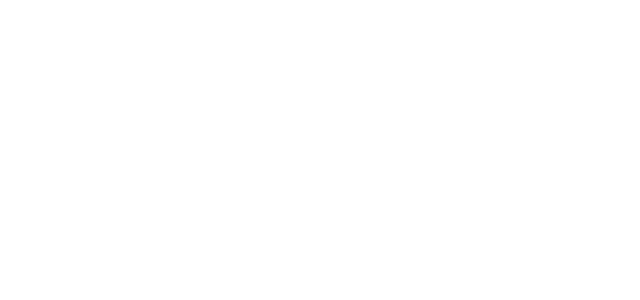
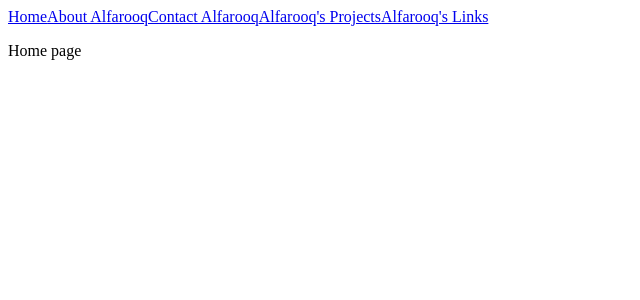
Before and after one commit to AlfarooqAlmenghawi/Alfarooq-Portfolio, a React (Vite) app: page / in a window 1280 px wide. Before the commit this address had no page. Shown: the top 300 px of the page, without its empty margins (0-640 px from the left). Built offline with nearby package versions, Linux system fonts and the light colour scheme.

Commit message:
base links and routes set up

```diff
--- a/src/App.jsx
+++ b/src/App.jsx
@@ -1,13 +1,23 @@
 import { useState } from "react";
 import { BrowserRouter, Route, Routes } from "react-router-dom";
-import Header from "./components/Header.jsx";
+import Header from "./components/Header/Header.jsx";
+import HomePage from "./components/HomePage/HomePage.jsx";
+import AboutAlfarooq from "./components/AboutAlfarooq/AboutAlfarooq.jsx";
+import ContactAlfarooq from "./components/ContactAlfarooq/ContactAlfarooq.jsx";
+import AlfarooqsProjects from "./components/AlfarooqsProjects/AlfarooqsProjects.jsx";
+import AlfarooqsLinks from "./components/AlfarooqsLinks/AlfarooqsLinks.jsx";
 
 function App() {
   return (
     <>
       <BrowserRouter>
+        <Header />
         <Routes>
-          <Route path="/header" element={<Header />} />
+          <Route path="/" element={<HomePage />} />
+          <Route path="/about-alfarooq" element={<AboutAlfarooq />} />
+          <Route path="/contact-alfarooq" element={<ContactAlfarooq />} />
+          <Route path="/alfarooq's-projects" element={<AlfarooqsProjects />} />
+          <Route path="/alfarooq's-links" element={<AlfarooqsLinks />} />
         </Routes>
       </BrowserRouter>
     </>
--- /dev/null
+++ b/src/components/AboutAlfarooq/AboutAlfarooq.jsx
@@ -0,0 +1,5 @@
+const AboutAlfarooq = () => {
+  return <p>About Alfarooq</p>;
+};
+
+export default AboutAlfarooq;
--- /dev/null
+++ b/src/components/AlfarooqsLinks/AlfarooqsLinks.jsx
@@ -0,0 +1,5 @@
+const AlfarooqsLinks = () => {
+  return <p>Alfarooqs Links</p>;
+};
+
+export default AlfarooqsLinks;
--- /dev/null
+++ b/src/components/AlfarooqsProjects/AlfarooqsProjects.jsx
@@ -0,0 +1,5 @@
+const AlfarooqsProjects = () => {
+  return <p>Alfarooqs Projects</p>;
+};
+
+export default AlfarooqsProjects;
--- /dev/null
+++ b/src/components/ContactAlfarooq/ContactAlfarooq.jsx
@@ -0,0 +1,5 @@
+const ContactAlfarooq = () => {
+  return <p>Contact Alfarooq</p>;
+};
+
+export default ContactAlfarooq;
--- a/src/components/Header.jsx
+++ /dev/null
@@ -1,5 +0,0 @@
-const Header = () => {
-  return <p>test</p>;
-};
-
-export default Header;
--- /dev/null
+++ b/src/components/Header/Header.jsx
@@ -0,0 +1,15 @@
+import { Link } from "react-router-dom";
+
+const Header = () => {
+  return (
+    <>
+      <Link to="/">Home</Link>
+      <Link to="/about-alfarooq">About Alfarooq</Link>
+      <Link to="/contact-alfarooq">Contact Alfarooq</Link>
+      <Link to="/alfarooq's-projects">Alfarooq's Projects</Link>
+      <Link to="/alfarooq's-links">Alfarooq's Links</Link>
+    </>
+  );
+};
+
+export default Header;
--- /dev/null
+++ b/src/components/HomePage/HomePage.jsx
@@ -0,0 +1,5 @@
+const HomePage = () => {
+  return <p>Home page</p>;
+};
+
+export default HomePage;
```
